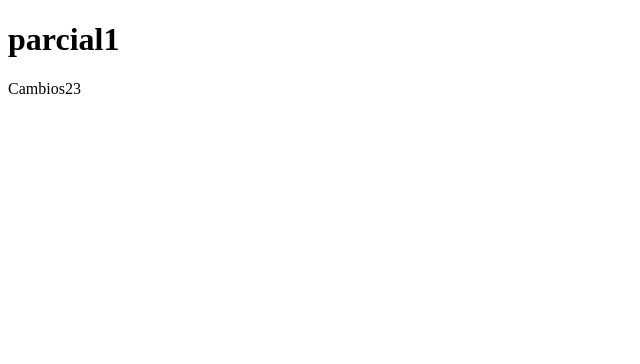
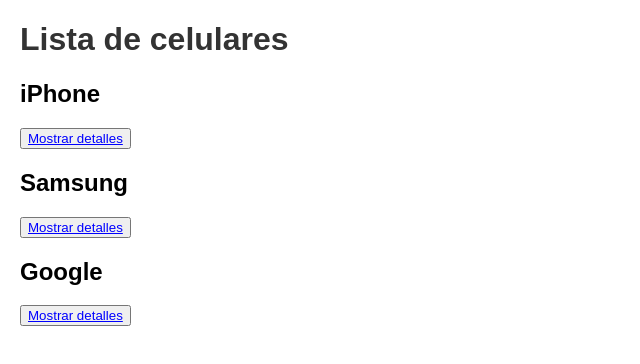
Before and after one commit to RobertoCuevas14/parcial1devops, a plain HTML site: page index.html in a window 1280 px wide. Shown: the whole page, without its empty margins (0-640 px from the left). Drawn offline with Linux system fonts and the light colour scheme.

Commit message:
mas cambios

```diff
--- a/index.html
+++ b/index.html
@@ -1,13 +1,70 @@
 <!DOCTYPE html>
-<html lang="en">
+<html>
 <head>
-    <meta charset="UTF-8">
-    <meta name="viewport" content="width=device-width, initial-scale=1.0">
-    <title>Parcial1
-    </title>
+  <title>Página de celulares</title>
+  <style>
+    body {
+      font-family: Arial, sans-serif;
+      margin: 20px;
+    }
+    h1 {
+      color: #333333;
+    }
+    .phone-list {
+      list-style-type: none;
+      padding: 0;
+    }
+    .phone-list-item {
+      margin-bottom: 10px;
+    }
+    .phone-details {
+      display: none;
+      margin-top: 10px;
+      padding: 10px;
+      border: 1px solid #ccc;
+    }
+    .phone-list-item .toggle-details {
+      cursor: pointer;
+      color: blue;
+      text-decoration: underline;
+    }
+  </style>
+  <script>
+    function toggleDetails(element) {
+      var details = element.parentNode.querySelector('.phone-details');
+      if (details.style.display === 'none') {
+        details.style.display = 'block';
+      } else {
+        details.style.display = 'none';
+      }
+    }
+  </script>
 </head>
 <body>
-    <h1>parcial1</h1>
-    <p>Cambios23</p>
+  <h1>Lista de celulares</h1>
+
+  <ul class="phone-list">
+    <li class="phone-list-item">
+      <h2>iPhone</h2>
+      <button class="toggle-details" onclick="toggleDetails(this)">Mostrar detalles</button>
+      <div class="phone-details">
+        <p>Información detallada sobre el iPhone...</p>
+      </div>
+    </li>
+    <li class="phone-list-item">
+      <h2>Samsung</h2>
+      <button class="toggle-details" onclick="toggleDetails(this)">Mostrar detalles</button>
+      <div class="phone-details">
+        <p>Información detallada sobre los teléfonos Samsung...</p>
+      </div>
+    </li>
+    <li class="phone-list-item">
+      <h2>Google</h2>
+      <button class="toggle-details" onclick="toggleDetails(this)">Mostrar detalles</button>
+      <div class="phone-details">
+        <p>Información detallada sobre los teléfonos Google...</p>
+      </div>
+    </li>
+  </ul>
 </body>
 </html>
```
